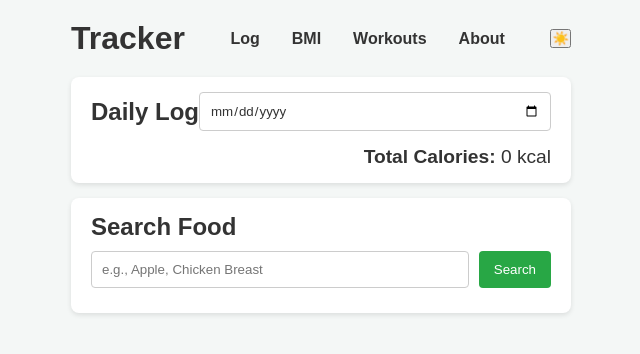
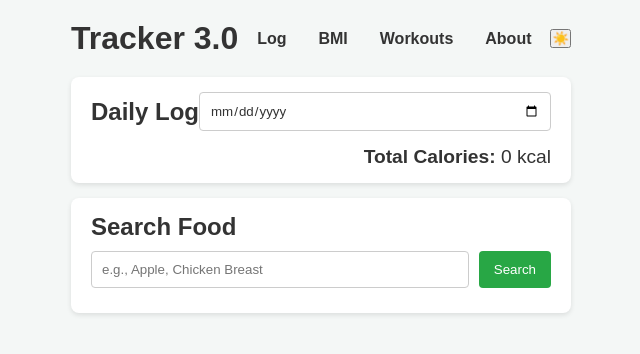
Before and after one commit to Swam-Htet-Paing/calorie-tracker, a plain HTML site: page frontend/html/index.html in a window 1280 px wide. Shown: the whole page, without its empty margins (319-959 px from the left). Drawn offline with Linux system fonts and the light colour scheme; no server answers.

Commit message:
Update index.html

```diff
--- a/frontend/html/index.html
+++ b/frontend/html/index.html
@@ -10,7 +10,7 @@
 <body>
   <div class="container">
     <header class="nav-container">
-      <h1>Tracker</h1>
+      <h1>Tracker 3.0</h1>
 
       <!-- Desktop Navigation -->
       <ul class="nav-links">
```
